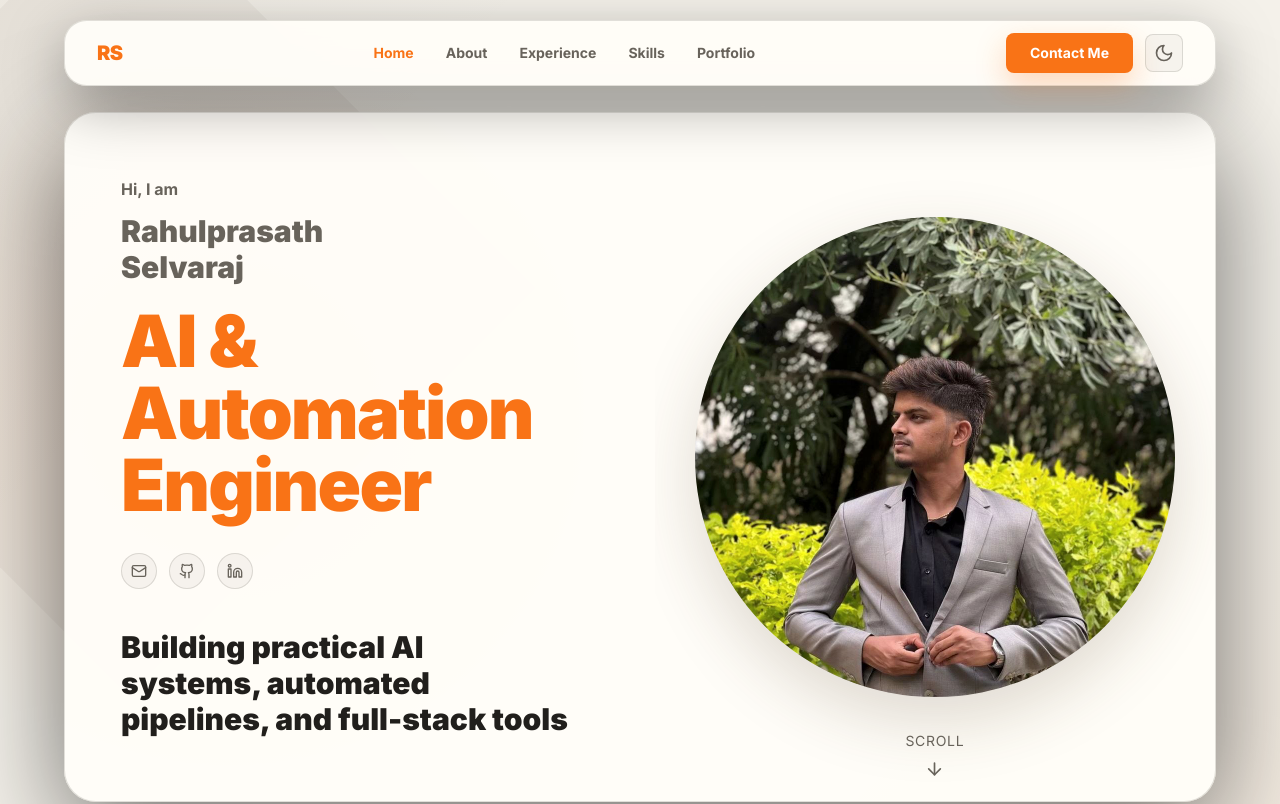
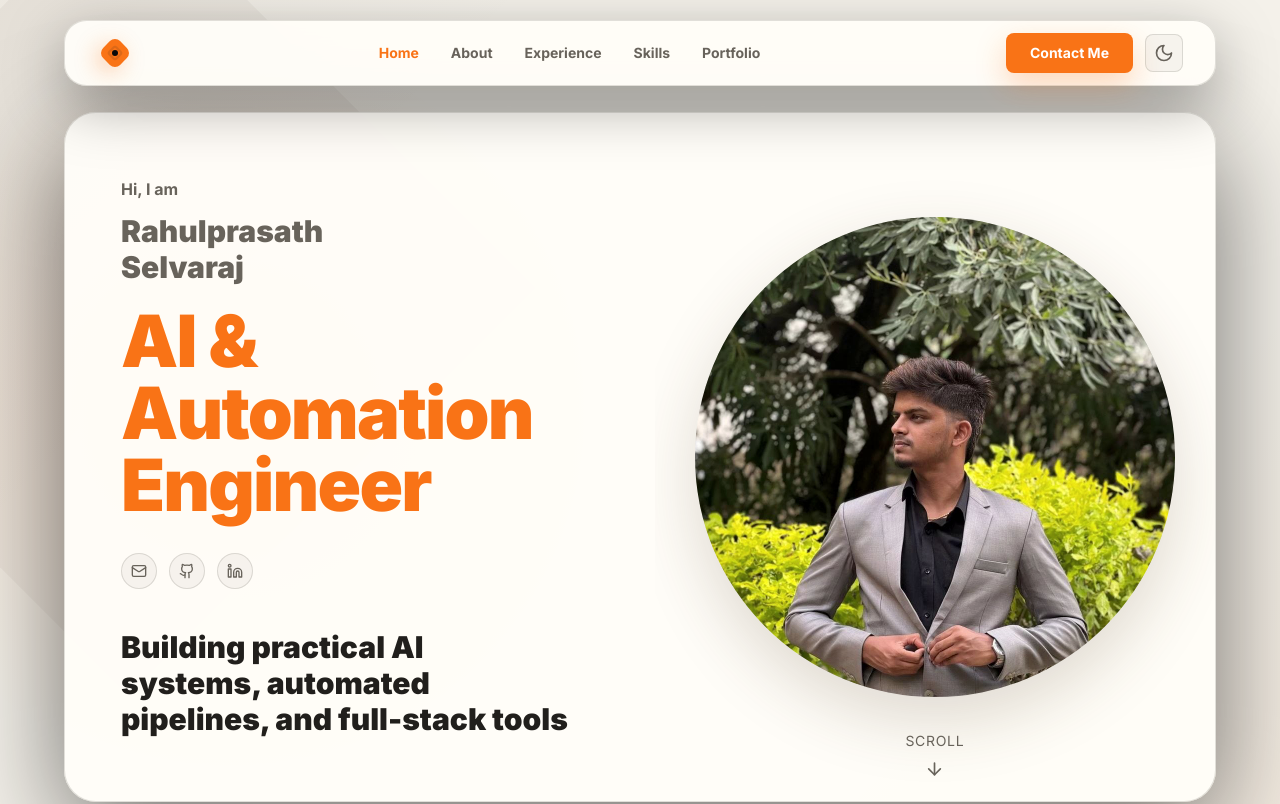
Before and after one commit to rahulprasath-s/portfolio, a Next.js app: page / in a window 1280 px wide. Shown: the top 804 px of the page. Built offline with nearby package versions, Linux system fonts and the light colour scheme.

Commit message:
Replace initials with geometric brand mark

```diff
--- a/components/Header.tsx
+++ b/components/Header.tsx
@@ -41,9 +41,23 @@ export default function Header() {
         }`}
       >
         <div className="flex h-16 items-center justify-between gap-5">
-          <a href="#home" className="text-xl font-black uppercase tracking-tight text-orange-500">
-            RS
-          </a>
+          <motion.a
+            href="#home"
+            aria-label="Go to home"
+            className="group relative flex h-9 w-9 items-center justify-center"
+            whileHover={{ rotate: 8, scale: 1.08 }}
+            whileTap={{ scale: 0.94 }}
+          >
+            <span
+              aria-hidden="true"
+              className="absolute h-6 w-6 rotate-45 rounded-[0.45rem] bg-orange-500 shadow-[0_8px_22px_rgba(249,115,22,0.34)] transition-transform duration-300 group-hover:rotate-[135deg]"
+            />
+            <span
+              aria-hidden="true"
+              className="absolute h-3 w-3 rotate-45 rounded-[0.2rem] border-2 border-white/80"
+            />
+            <span aria-hidden="true" className="relative h-1.5 w-1.5 rounded-full bg-neutral-950" />
+          </motion.a>
 
           {/* Desktop Navigation */}
           <div className="hidden items-center space-x-8 md:flex">
```
